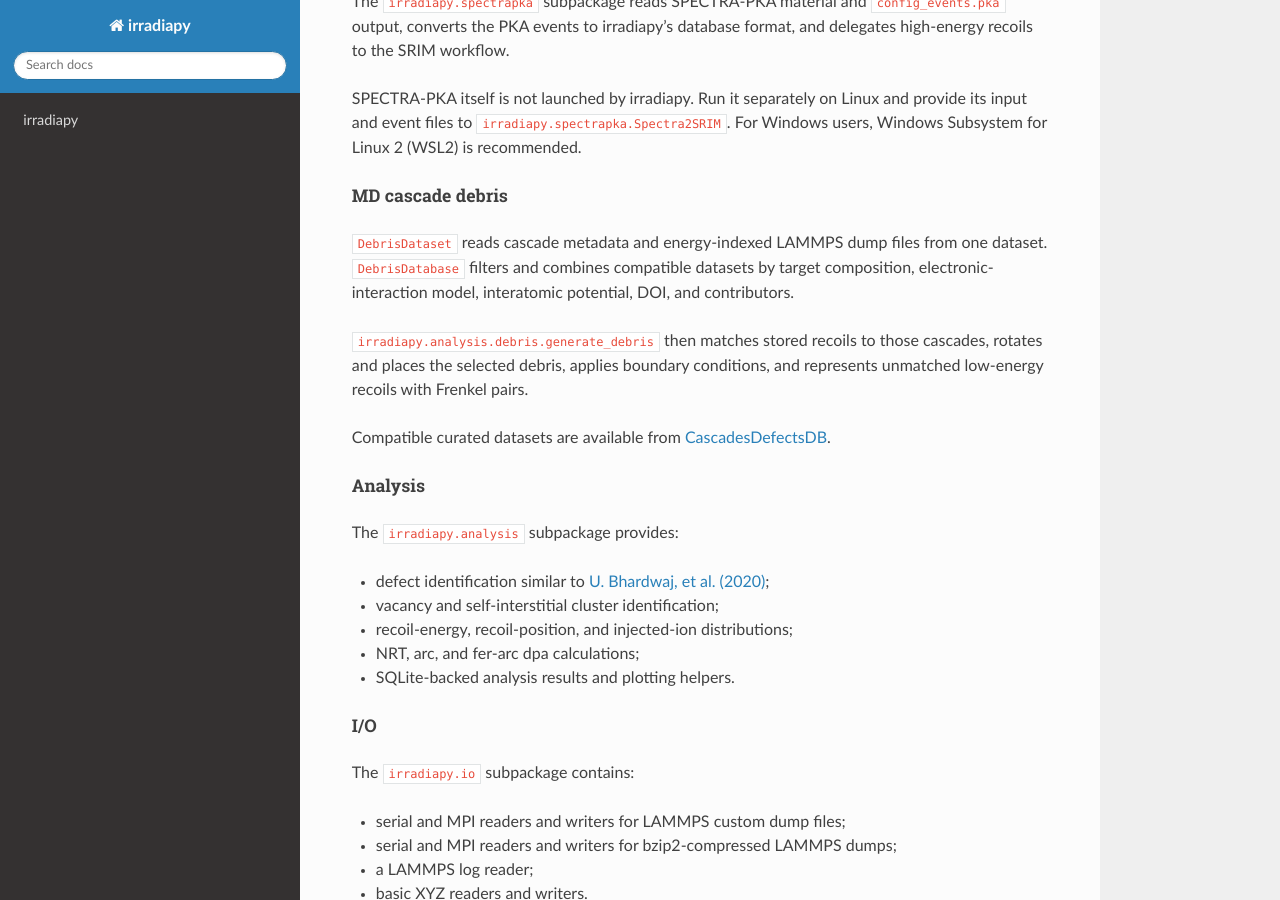
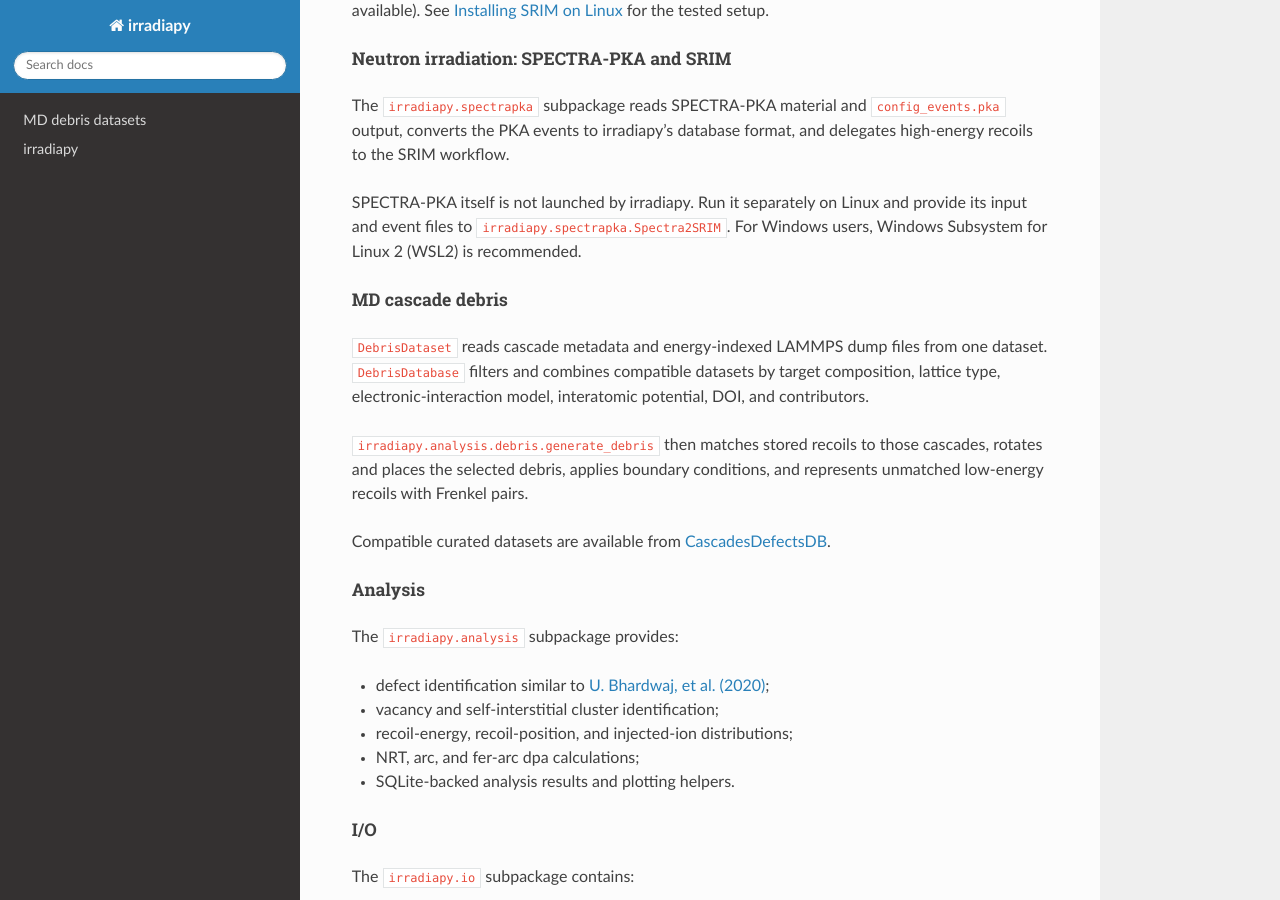
Before and after one commit to acgc99/irradiapy, a Sphinx documentation site: the page built from docs/source/index.rst, in a window 1280 px wide and 900 px high, scrolled down 1178 px. Built offline with Sphinx 7.4.7 and the Read the Docs theme 3.1.0, drawn with Linux system fonts in a browser that asks for light colours; some of the changed text lies outside the part shown.

Commit message:
Add "lattice" type metadata for MD datasets

````diff
--- a/README.md
+++ b/README.md
@@ -36,7 +36,7 @@ SPECTRA-PKA itself is not launched by irradiapy. Run it separately on Linux and
 
 ### MD cascade debris
 
-`DebrisDataset` reads cascade metadata and energy-indexed LAMMPS dump files from one dataset. `DebrisDatabase` filters and combines compatible datasets by target composition, electronic-interaction model, interatomic potential, DOI, and contributors.
+`DebrisDataset` reads cascade metadata and energy-indexed LAMMPS dump files from one dataset. `DebrisDatabase` filters and combines compatible datasets by target composition, lattice type, electronic-interaction model, interatomic potential, DOI, and contributors.
 
 `irradiapy.analysis.debris.generate_debris` then matches stored recoils to those cascades, rotates and places the selected debris, applies boundary conditions, and represents unmatched low-energy recoils with Frenkel pairs.
 
@@ -112,6 +112,7 @@ irpy.config.set_debris_database(
     path=Path("/path/to/CascadesDefectsDB"),
     electronic_interactions="SRIM",
     target={"Fe": 1.0},
+    lattice="bcc",
 )
 ```
 
--- a/docs/source/index.rst
+++ b/docs/source/index.rst
@@ -1,5 +1,13 @@
 irradiapy documentation
 =======================
+
+MD debris datasets
+------------------
+
+.. toctree::
+   :maxdepth: 1
+
+   debris_datasets
 
 API reference
 -------------
````
Also changed, not shown: docs/source/debris_datasets.rst (added, +40 -0 lines), 6 other files.
